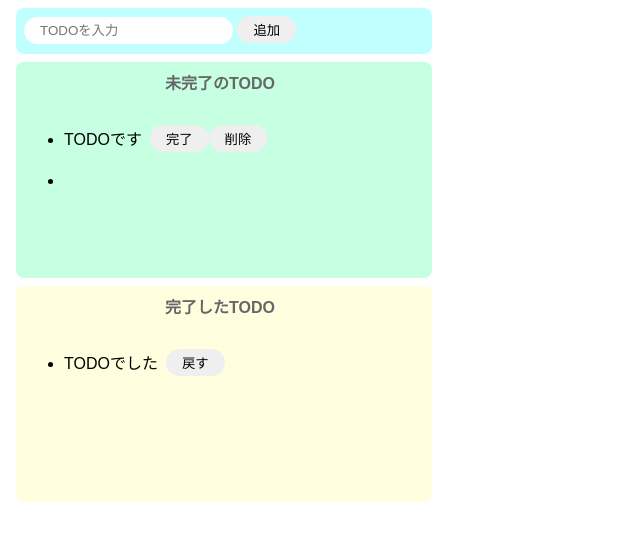
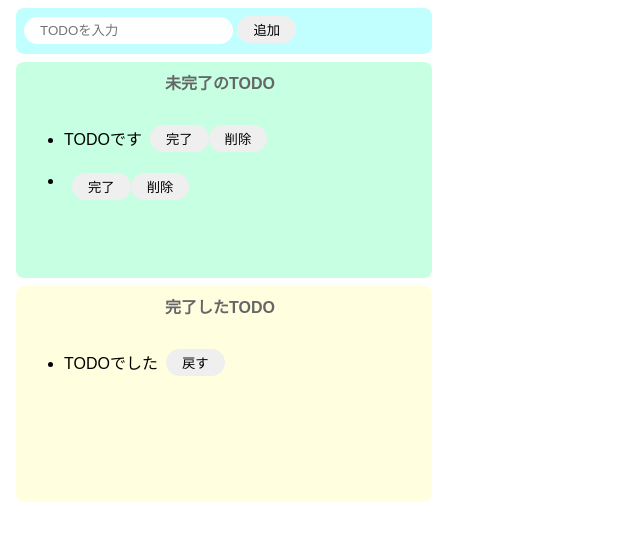
Before and after one commit to bossun11/Udemy-TODO-create-with-JS, a website built with Parcel: page index.html in a window 1280 px wide. Both pictures are taken after a click on the button "追加". Shown: the whole page, without its empty margins (0-640 px from the left). Built offline with nearby package versions, Linux system fonts and the light colour scheme.

```diff
--- a/index.html
+++ b/index.html
@@ -3,6 +3,7 @@
   <head>
     <title>バニラJSでtodoリストを作成</title>
     <meta charset="UTF-8" />
+    <link rel="stylesheet" href="./src/styles.css" />
   </head>
 
   <body>
--- a/src/index.js
+++ b/src/index.js
@@ -1,5 +1,3 @@
-import "./styles.css";
-
 const onClickAdd = () => {
   // テキストボックスの値を取得し、初期化する
   const inputText = document.getElementById("add-text").value;
@@ -16,9 +14,25 @@
   const p = document.createElement("p");
   p.innerText = inputText;
 
-  //divの子要素に各要素を設定
+  // button(完了)タグ生成
+  const completeButton = document.createElement("button");
+  completeButton.innerText = "完了";
+  completeButton.addEventListener("click", () => {
+    alert("完了");
+  });
+
+  // button(削除)タグ生成
+  const deleteButton = document.createElement("button");
+  deleteButton.innerText = "削除";
+  deleteButton.addEventListener("click", () => {
+    alert("削除");
+  });
+
+  //liタグの子要素に各要素を設定
   li.appendChild(div);
   div.appendChild(p);
+  div.appendChild(completeButton);
+  div.appendChild(deleteButton);
 
   // 未完了リストに追加
   document.getElementById("incomplete-list").appendChild(li);
```
